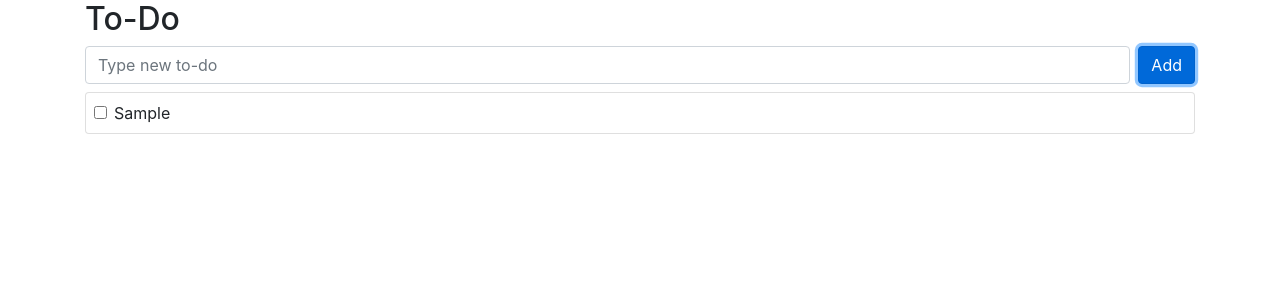
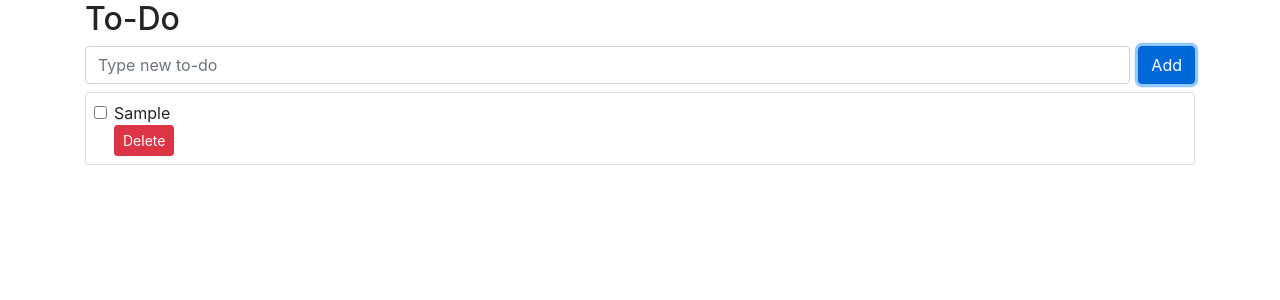
Before and after one commit to lhyeonj120/vue_exam, a Vue app: page / in a window 1280 px wide. Both pictures are taken after typing "Sample" into the empty fields and a click on the button "Add". Shown: the top 300 px of the page. Built offline with nearby package versions, Linux system fonts and the light colour scheme.

Commit message:
add delete button

```diff
--- a/src/App.vue
+++ b/src/App.vue
@@ -38,6 +38,11 @@
             :class="{todo: todo.completed}">
             {{todo.subject}}
           </label>
+          <div>
+            <button class="btn btn-danger btn-sm">
+              Delete
+            </button>
+          </div>
         </div>
       </div>
     </div>
```
